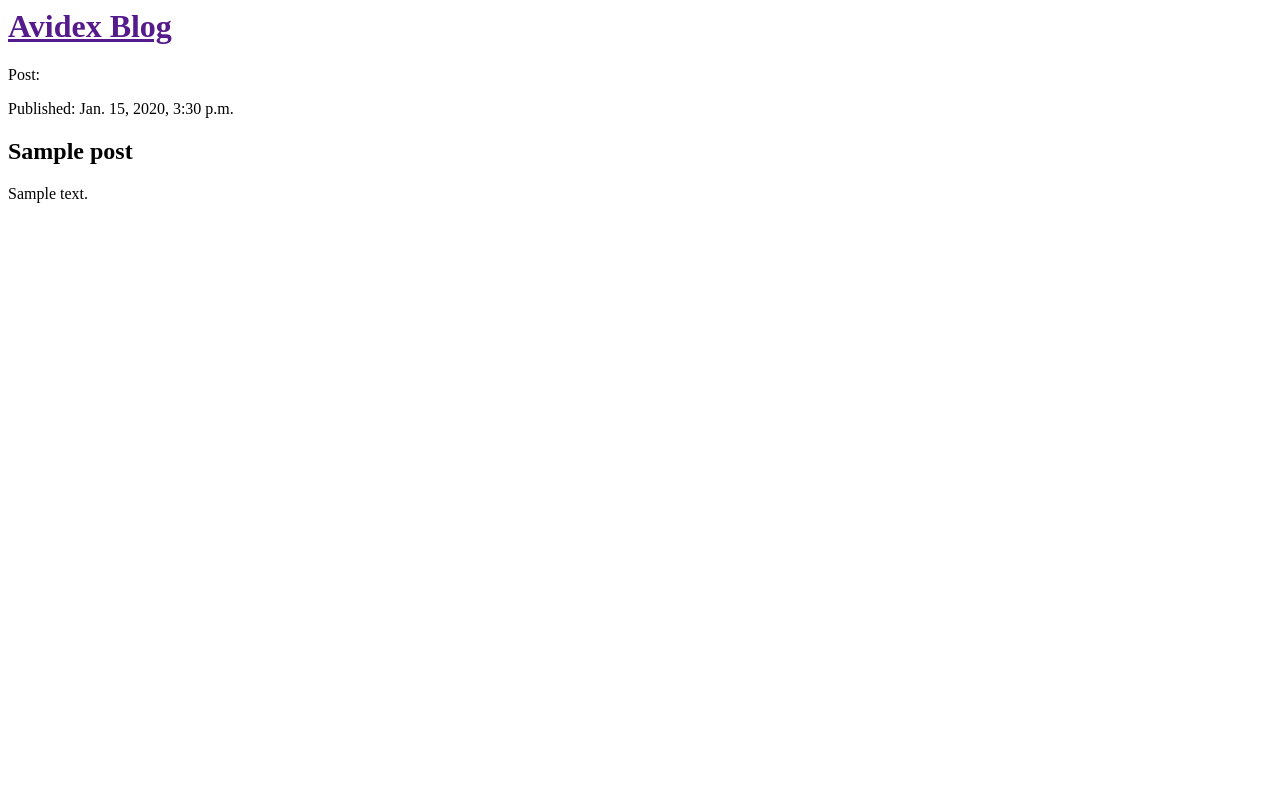
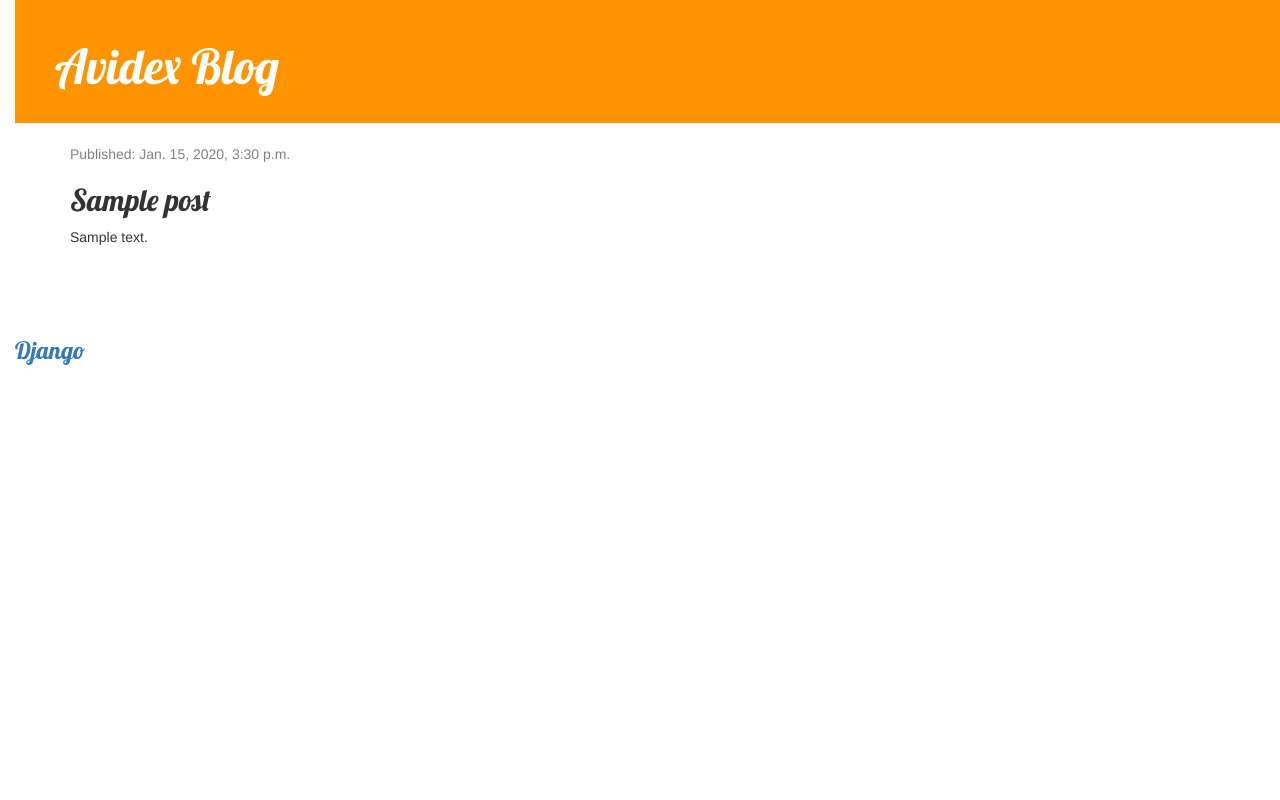
Before and after one commit to priteshgudge/django_blog, a Django app: template blog/templates/blog/post_list.html in a window 1280 px wide. Run offline with Django 3.2, Linux system fonts and the light colour scheme; the template is opened without the code that fills it: values that come from a table or form of the project are taken from there, others are empty; tables that the repository leaves empty hold one stand-in row (values such as "Sample post"); some libraries are stand-ins or nearby versions.

Commit message:
Adding CSS classes

```diff
--- /dev/null
+++ b/blog/static/css/blog.css
@@ -0,0 +1,56 @@
+
+
+body {
+    padding-left: 15px;
+
+}
+
+.page-header {
+	background-color: #ff9400;
+	margin-top: 0;
+	padding: 20px 20px 20px 40px
+}
+
+.page-header h1, .page-header h1 a, .page-header h1 a:visited,.page-header h1 a:active{
+
+	color: #FFFFFF ;
+	font-size: 36pt;
+	text-decoration: none;
+}
+
+.content{
+	margin-left: 40px;
+}
+
+h1, h2, h3, h4 {
+
+	font-family: 'Lobster', cursive;
+}
+
+.date {
+	color: #828282;
+}
+
+.save {
+	float: right
+}
+
+.post-form textarea, .post-form input {
+
+	width: 100%;
+}
+
+.top-menu, .top-menu:hover, .top-menu:visited {
+
+	color: #FFFFFF;
+	float: right;
+	font-size: 26pt;
+	margin-right: 20px;
+}
+
+.post {
+	margin-bottom: 70px;
+}
+.h1 a, .h1 a:visited{
+	color = #000000
+}
--- a/blog/templates/blog/post_list.html
+++ b/blog/templates/blog/post_list.html
@@ -1,21 +1,47 @@
+{% load staticfiles %}
 
+<link rel="stylesheet" href="//maxcdn.bootstrapcdn.com/bootstrap/3.2.0/css/bootstrap.min.css">
+<link rel="stylesheet" href="//maxcdn.bootstrapcdn.com/bootstrap/3.2.0/css/bootstrap-theme.min.css">
 
 <html>
+
 	<head>
+	<link rel="stylesheet" href="//maxcdn.bootstrapcdn.com/bootstrap/3.2.0/css/bootstrap.min.css">
+	<link rel="stylesheet" href="//maxcdn.bootstrapcdn.com/bootstrap/3.2.0/css/bootstrap-theme.min.css">
+	<link href="//fonts.googleapis.com/css?family=Lobster&subset=latin,latin-ext" rel="stylesheet" type="text/css">
+	<link rel="stylesheet" href="{% static 'css/blog.css' %}">
+
 	<title> Avidex Blog </title>
 
 	</head>
+
 	<body>
-		<div>
+
+		<div class="page-header">
 			<h1><a href="">Avidex Blog</a></h1>
 		</div>
+
+		<div class="content container">
+			<div class="row">
+				<div class="col-md-8">
 					{% for post in posts %}
-		<div>
-			Post:
+					<div class="post">
+						<div class="date">
 							<p>Published: {{post.published_date}}</p>
+						</div>
 						<h2>{{post.title}}</h2>
 						<p>{{post.text | linebreaksbr}}</p>
 					</div>
 					{% endfor %}
+				</div>
+			</div>
+		</div>
+
+
+		<div>
+			<h3><a href="https://en.wikipedia.org/wiki/Django" class="external_link" id="link_to_wiki_page"> Django</a></h3>
+		</div>
+
 	</body>
+
 </html>
```
Lines whose indentation alone changed are shown as unchanged.
